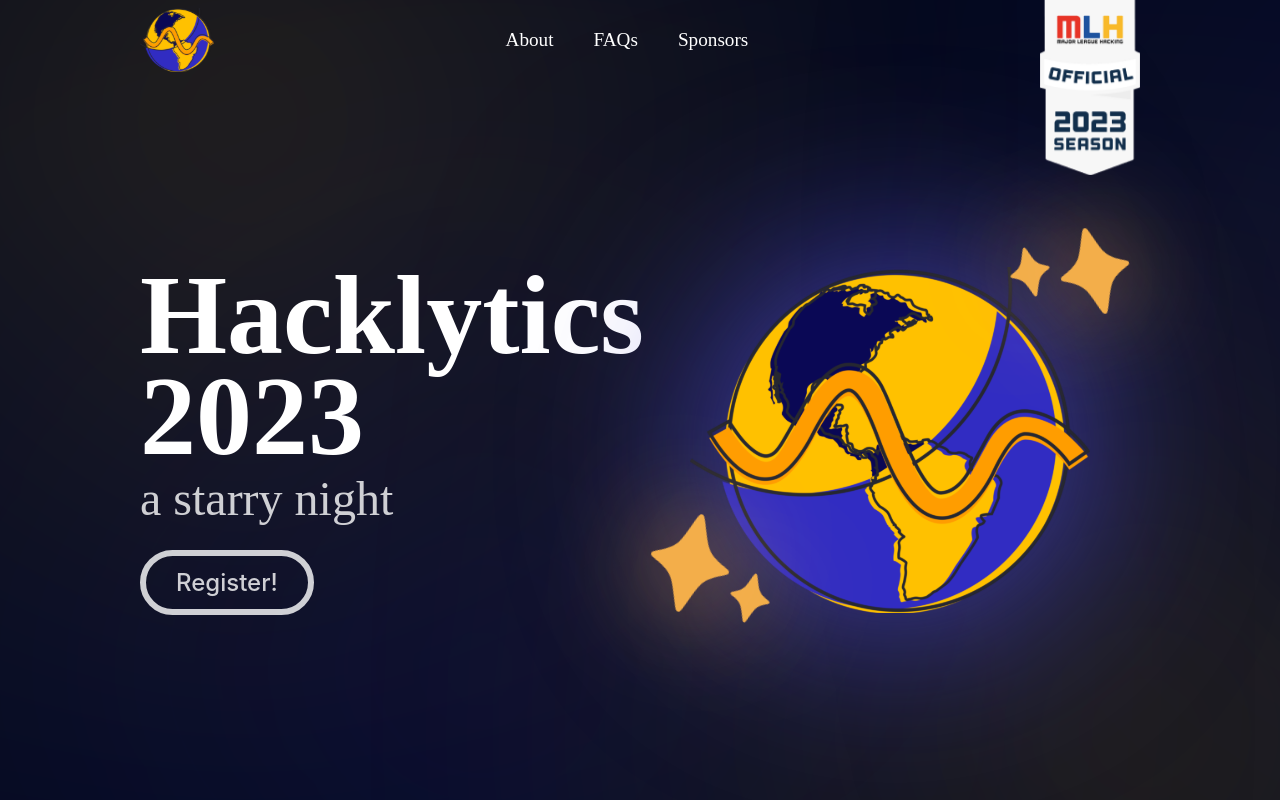
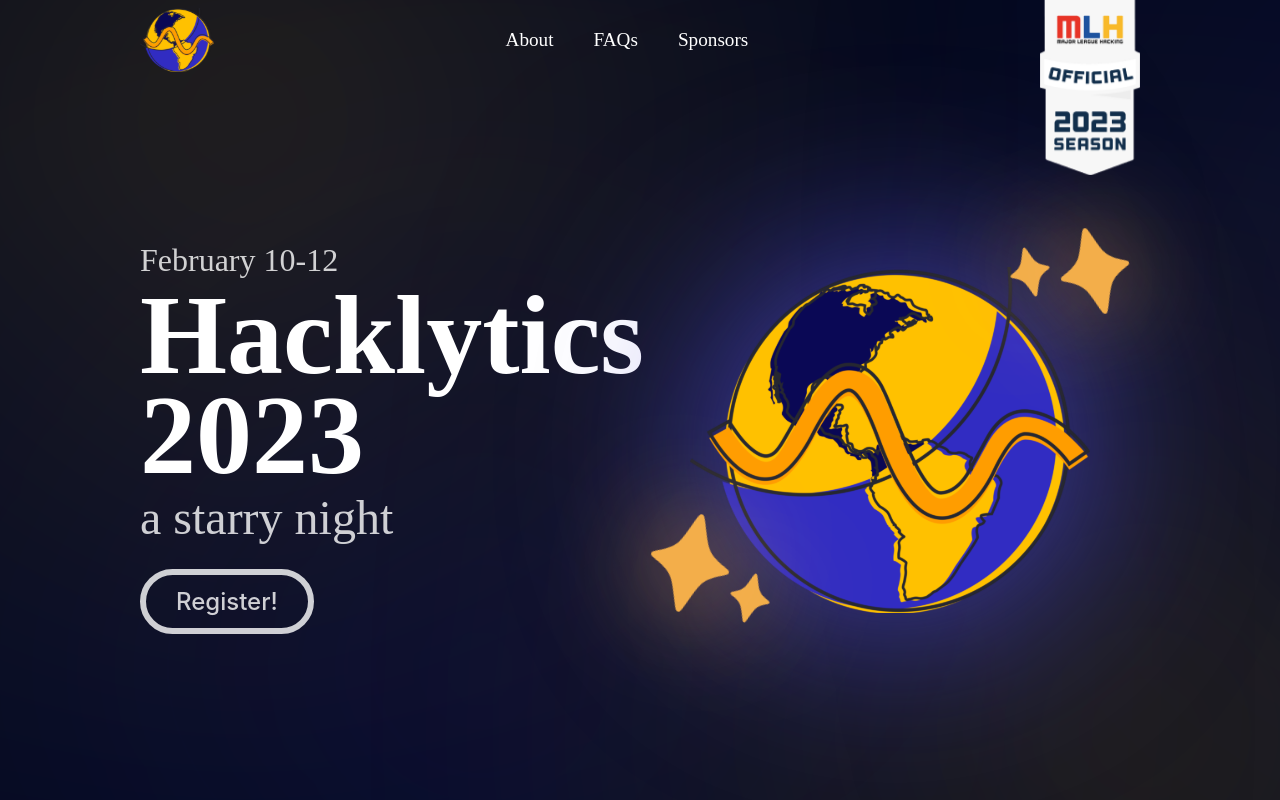
Before and after one commit to DataScience-GT/hacklytics-website-2023, a React (Create React App) app in the folder client/: page / in a window 1280 px wide. Shown: the top 800 px of the page. Built offline with nearby package versions, Linux system fonts and the light colour scheme; a web font is replaced by a local one.

Commit message:
updated hero
added date to hero

```diff
--- a/client/src/Pages/Home/Home.css
+++ b/client/src/Pages/Home/Home.css
@@ -104,6 +104,24 @@
   line-height: 0.9em;
   color: rgba(255, 255, 255, 0.8);
   margin: 10px 0 30px 0;
+}
+
+#hero .hero-flex > .flex-left > .hero-date {
+  display: block;
+  position: relative;
+  height: -webkit-fit-content;
+  height: -moz-fit-content;
+  height: fit-content;
+  width: -webkit-fit-content;
+  width: -moz-fit-content;
+  width: fit-content;
+  text-align: left;
+  font-size: 2em;
+  font-weight: 500;
+  font-family: "Outfit";
+  line-height: 0.9em;
+  color: rgba(255, 255, 255, 0.8);
+  margin-bottom: 10px;
 }
 
 #hero .hero-flex > .flex-left > .hero-button {
--- a/client/src/Pages/Home/Home.scss
+++ b/client/src/Pages/Home/Home.scss
@@ -45,6 +45,7 @@
 
             // border: 1px solid red;
 
+
             > .hero-major {
                 display: block;
                 position: relative;
@@ -68,6 +69,19 @@
                 line-height: 0.9em;
                 color: rgba(255, 255, 255, 0.8);
                 margin: 10px 0 30px 0;
+            }
+            > .hero-date {
+                display: block;
+                position: relative;
+                height: fit-content;
+                width: fit-content;
+                text-align: left;
+                font-size: 2em;
+                font-weight: 500;
+                font-family: "Outfit";
+                line-height: 0.9em;
+                color: rgba(255, 255, 255, 0.8);
+                margin-bottom: 10px;
             }
             > .hero-button {
                 display: block;
--- a/client/src/Pages/Home/index.js
+++ b/client/src/Pages/Home/index.js
@@ -28,6 +28,7 @@ const Home = (params) => {
             <Section id="hero">
                 <div className="hero-flex">
                     <div className="flex-left">
+                        <h3 className="hero-date">February 10-12</h3>
                         <h1 className="hero-major">
                             Hacklytics
                             <br />
```
Also changed, not shown: 1 other file (tests, documents, lock files or other folders).
